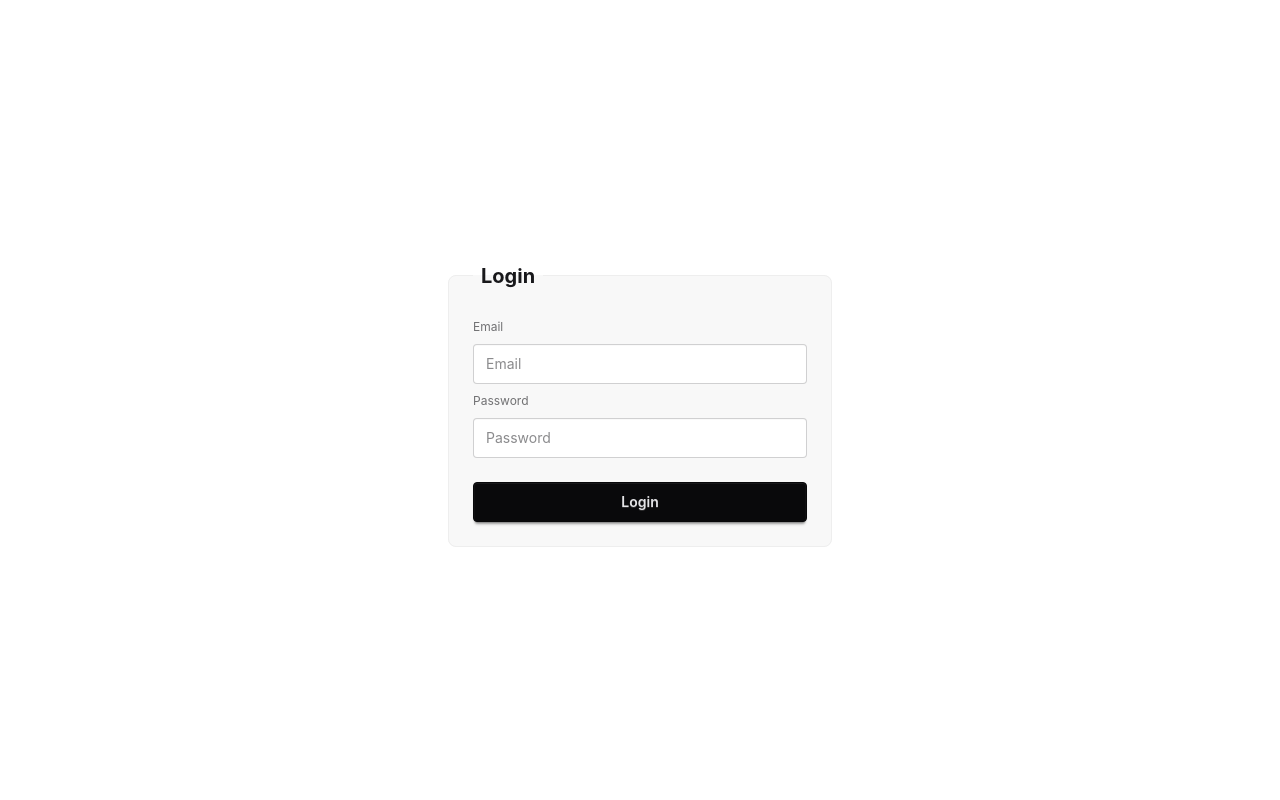
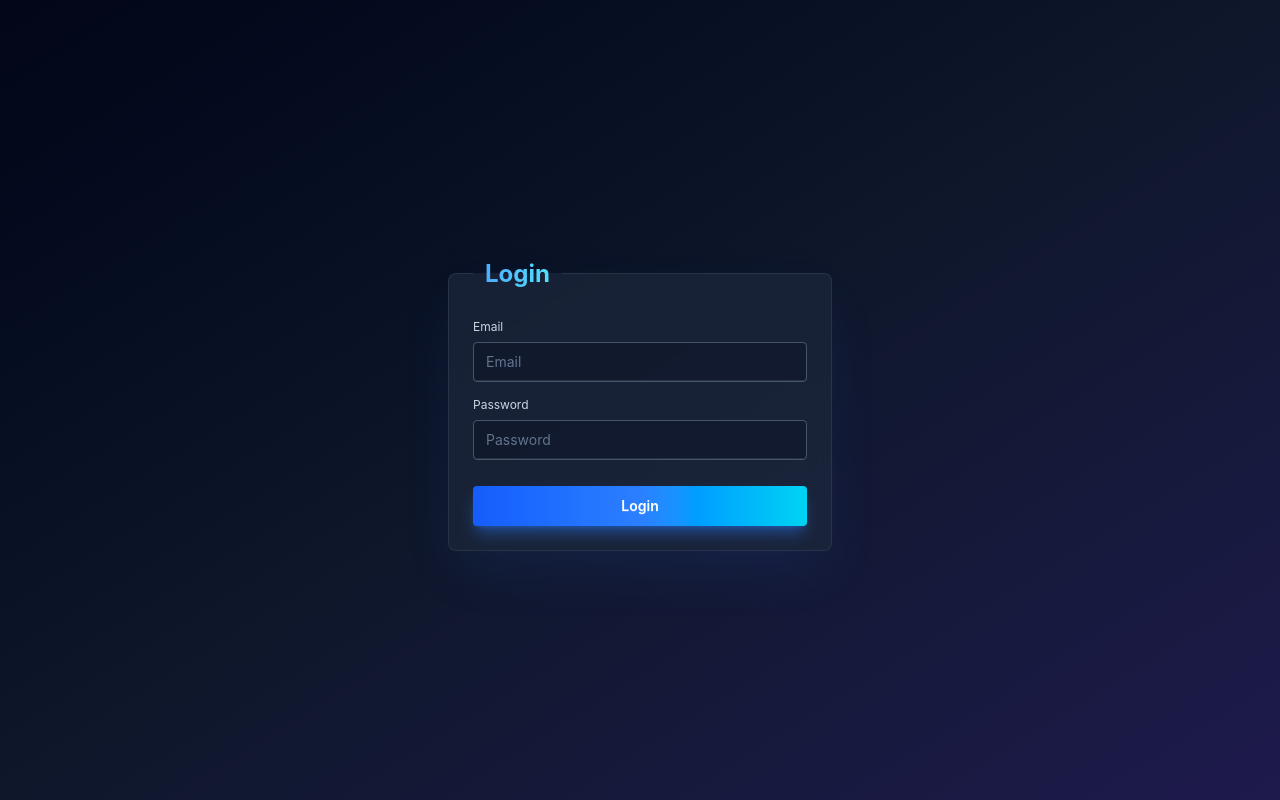
Before and after one commit to Anu1606-dev/DevTinder-Frontend, a React (Vite) app: page /login in a window 1280 px wide. Built offline with nearby package versions, Linux system fonts and the light colour scheme.

Commit message:
feat: enhance Login component with improved styling and layout

```diff
--- a/src/Login.jsx
+++ b/src/Login.jsx
@@ -1,19 +1,31 @@
 const Login = () => {
   return (
-    <div className="flex justify-center items-center h-screen bg-base-100">
-      <fieldset className="fieldset bg-base-200 border-base-300 rounded-box w-96 border p-6 gap-2">
-        <legend className="fieldset-legend text-xl font-bold px-2">Login</legend>
+    <div className="flex justify-center items-center h-screen bg-linear-to-br from-slate-950 via-slate-900 to-indigo-950">
+      <fieldset className="fieldset bg-slate-800/70 backdrop-blur-md border border-slate-700/60 rounded-box w-96 p-6 shadow-2xl shadow-blue-500/10">
+        <legend className="fieldset-legend text-2xl font-bold px-3 text-transparent bg-clip-text bg-linear-to-r from-blue-400 to-cyan-300">
+          Login
+        </legend>
 
-        <label className="label">Email</label>
-        <input type="email" className="input w-full" placeholder="Email" />
+        <label className="label text-slate-300">Email</label>
+        <input
+          type="email"
+          className="input w-full bg-slate-900/70 border-slate-600 text-white placeholder:text-slate-500 focus:border-blue-500 focus:outline-none"
+          placeholder="Email"
+        />
 
-        <label className="label">Password</label>
-        <input type="password" className="input w-full" placeholder="Password" />
+        <label className="label text-slate-300 mt-2">Password</label>
+        <input
+          type="password"
+          className="input w-full bg-slate-900/70 border-slate-600 text-white placeholder:text-slate-500 focus:border-blue-500 focus:outline-none"
+          placeholder="Password"
+        />
 
-        <button className="btn btn-neutral w-full mt-4">Login</button>
+        <button className="btn mt-5 w-full border-none text-white bg-linear-to-r from-blue-600 via-blue-500 to-cyan-400 hover:brightness-110 transition shadow-lg shadow-blue-500/40">
+          Login
+        </button>
       </fieldset>
     </div>
   )
 }
 
-export default Login;
+export default Login
```
